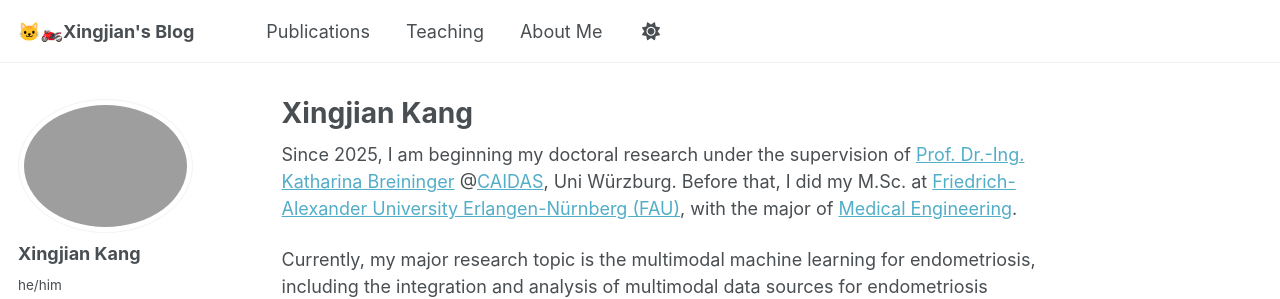
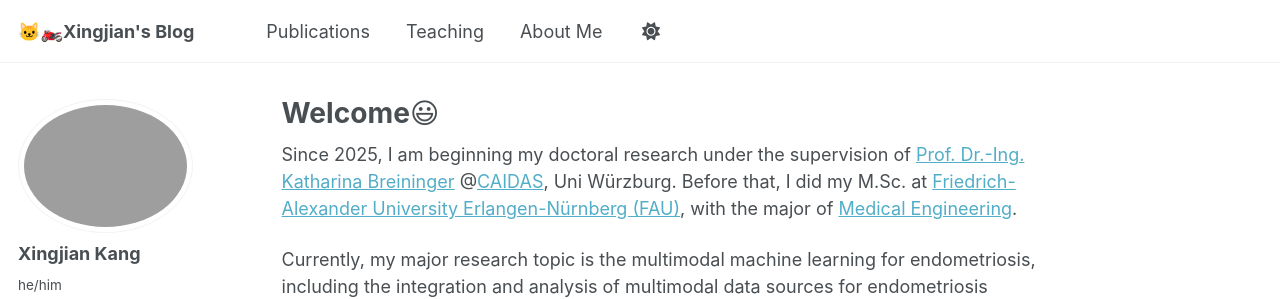
Before and after one commit to TrevorKang/TrevorKang.github.io, a Jekyll site: the page built from _pages/about.md, in a window 1280 px wide. Shown: the top 299 px of the page. Built offline with Jekyll 4.4.1, drawn with Linux system fonts in a browser that asks for light colours; some web fonts are replaced; a script that is not in the unit is left out.

Commit message:
update about.md

```diff
--- a/_pages/about.md
+++ b/_pages/about.md
@@ -1,16 +1,12 @@
 ---
 permalink: /
-title: "Xingjian Kang"
+title: "Welcome😃"
 author_profile: true
 redirect_from:
   - /about/
   - /about.html
 ---
 
-
-
-
-
 Since 2025, I am beginning my doctoral research under the supervision of [Prof. Dr.-Ing. Katharina Breininger](https://www.caidas.uni-wuerzburg.de/pr/team/katharina-breininger/) @[CAIDAS](https://www.caidas.uni-wuerzburg.de/), Uni Würzburg. Before that, I did my M.Sc. at [Friedrich-Alexander University Erlangen-Nürnberg (FAU)](https://www.fau.de/), with the major of [Medical Engineering](https://meinstudium.fau.de/studiengang/medizintechnik-msc/).
 
 Currently, my major research topic is the multimodal machine learning for endometriosis, including the integration and analysis of multimodal data sources for endometriosis (WSI/MRI/Ultrasound, etc.) with a particular emphasis on supervised & unsupervised approaches.
```
